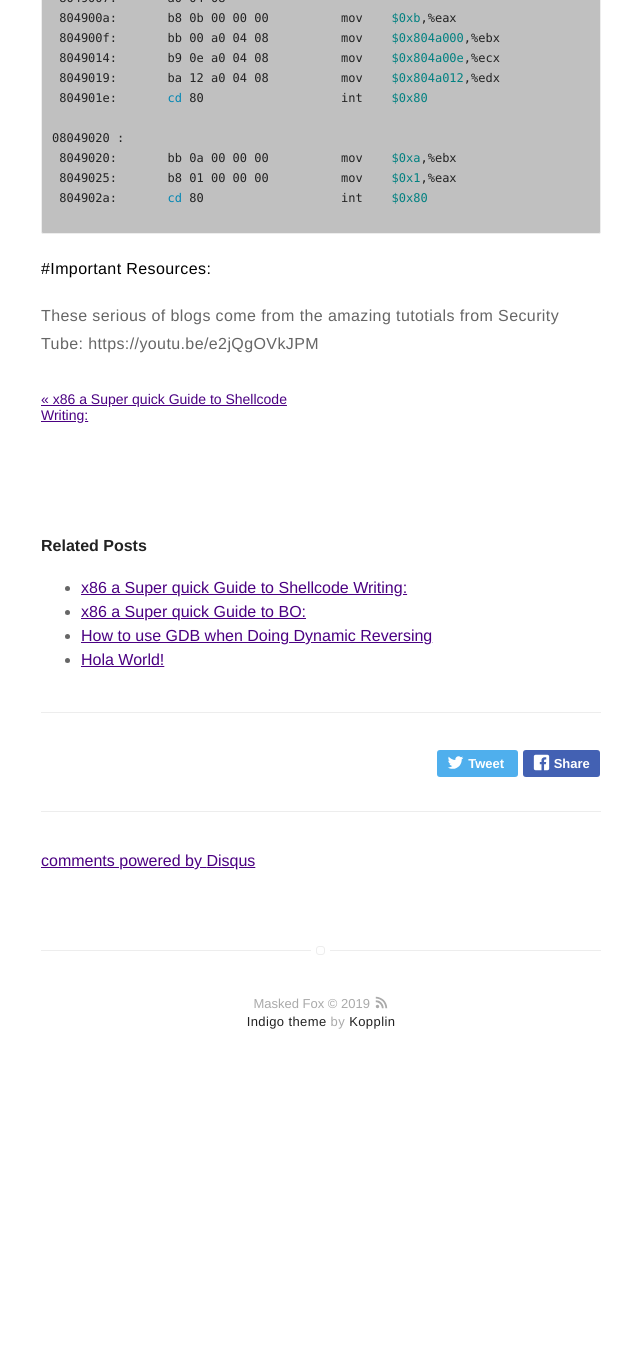
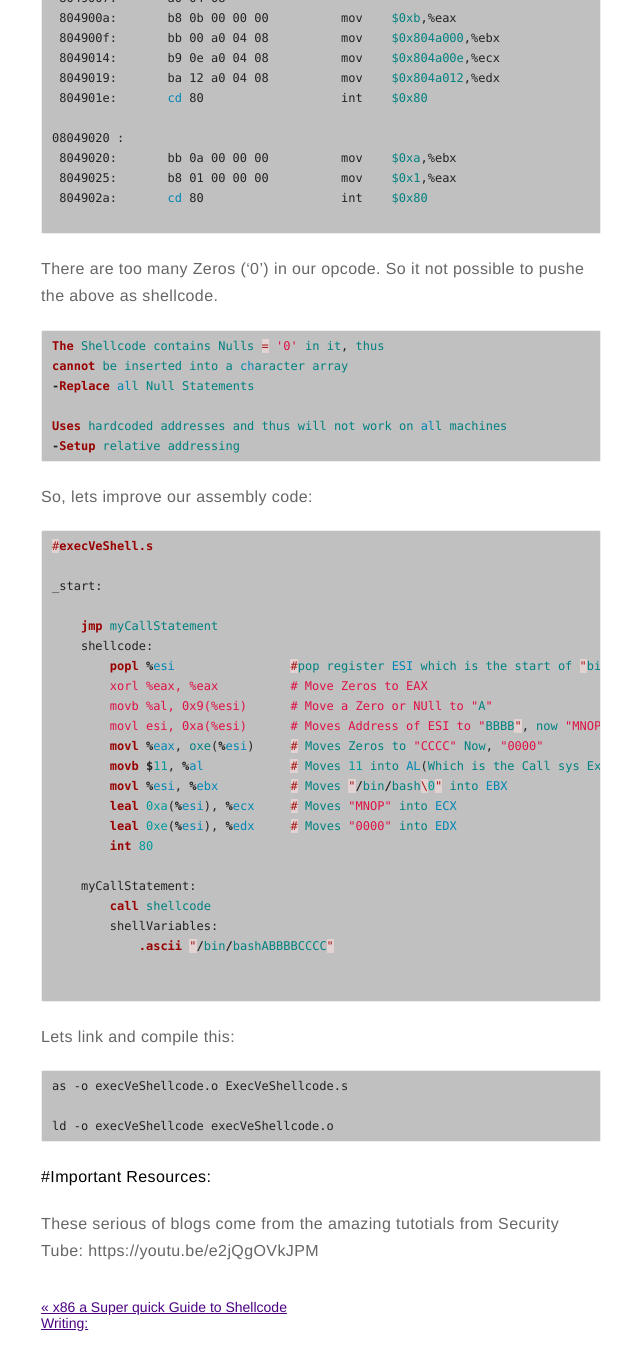
Before and after one commit to MaskedFox/maskedfox.github.io, a Jekyll site: the page built from _posts/2019-03-29-Quick-Shellcode-Writing-P2.md, in a window 1280 px wide and 1400 px high, scrolled down 4110 px. Shown: the top 1370 px of the window, without its empty margins (319-959 px from the left). Built offline with Jekyll 4.4.1, drawn with Linux system fonts in a browser that asks for light colours; comment, search, counter and statistics services are not loaded; before the commit the page ends 5203 px from its top, so only the background shows below that.

Commit message:
Update 2019-03-29-Quick-Shellcode-Writing-P2.md

````diff
--- a/_posts/2019-03-29-Quick-Shellcode-Writing-P2.md
+++ b/_posts/2019-03-29-Quick-Shellcode-Writing-P2.md
@@ -223,6 +223,53 @@ Disassembly of section .text:
 
 ```
 
+There are too many Zeros ('0') in our opcode. So it not possible to pushe the above as shellcode.
+
+```nasm
+The Shellcode contains Nulls = '0' in it, thus
+cannot be inserted into a character array
+-Replace all Null Statements
+
+Uses hardcoded addresses and thus will not work on all machines
+-Setup relative addressing
+```
+
+So, lets improve our assembly code:
+
+```nasm
+#execVeShell.s
+
+_start:
+
+    jmp myCallStatement
+    shellcode:
+        popl %esi                #pop register ESI which is the start of "bin/bashAAAAABBBBCCCCC"
+        xorl %eax, %eax          # Move Zeros to EAX
+        movb %al, 0x9(%esi)      # Move a Zero or NUll to "A"
+        movl esi, 0xa(%esi)      # Moves Address of ESI to "BBBB", now "MNOP"
+        movl %eax, oxe(%esi)     # Moves Zeros to "CCCC" Now, "0000"
+        movb $11, %al            # Moves 11 into AL(Which is the Call sys Execve)
+        movl %esi, %ebx          # Moves "/bin/bash\0" into EBX
+        leal 0xa(%esi), %ecx     # Moves "MNOP" into ECX
+        leal 0xe(%esi), %edx     # Moves "0000" into EDX
+        int 80
+
+    myCallStatement:
+        call shellcode
+        shellVariables:
+            .ascii "/bin/bashABBBBCCCC"
+
+
+```
+
+Lets link and compile this:
+
+```
+as -o execVeShellcode.o ExecVeShellcode.s
+
+ld -o execVeShellcode execVeShellcode.o
+```
+
 **#Important Resources:**
 
 These serious of blogs come from the amazing tutotials from Security Tube: https://youtu.be/e2jQgOVkJPM
````
